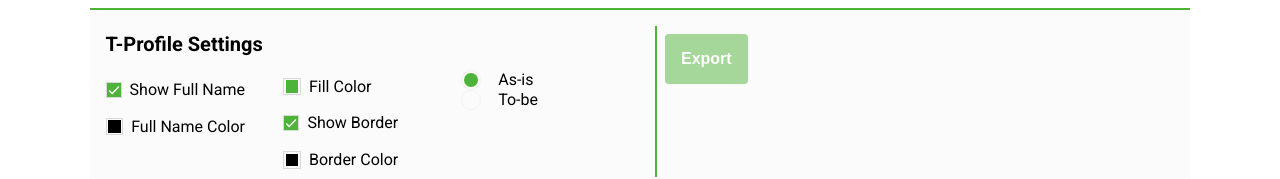
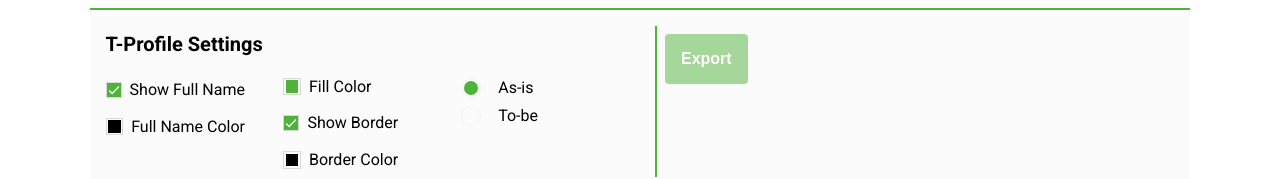
Before and after one commit to Euricom/t-profile-gen-v2, a React (Vite) app: page / in a window 1280 px wide. Shown: the part 494-673 px from the top of the page. Built offline with nearby package versions, Linux system fonts and the light colour scheme.

Commit message:
refactor: add top & bottom spacing to RadioButton

```diff
--- a/src/components/RadioButton/index.tsx
+++ b/src/components/RadioButton/index.tsx
@@ -6,13 +6,13 @@ const RadioButton = ({ checked, label, onChange, id, ...rest }: RadioButtonProps
   const handleChange: React.ChangeEventHandler<HTMLInputElement> = (event) => onChange(event.target.value);
 
   return (
-    <div>
+    <S.RadioContainer>
       <S.Label htmlFor={id}>
         <S.Radio checked={checked} />
         {label}
       </S.Label>
       <S.NativeRadio id={id} onChange={handleChange} checked={checked} {...rest} />
-    </div>
+    </S.RadioContainer>
   );
 };
 
--- a/src/components/RadioButton/styles.ts
+++ b/src/components/RadioButton/styles.ts
@@ -1,5 +1,9 @@
 import styled from 'styled-components';
 import { RadioButtonProps } from './types';
+
+export const RadioContainer = styled.div`
+  margin: 0.5rem 0;
+`;
 
 export const Label = styled.label`
   align-items: center;
```
